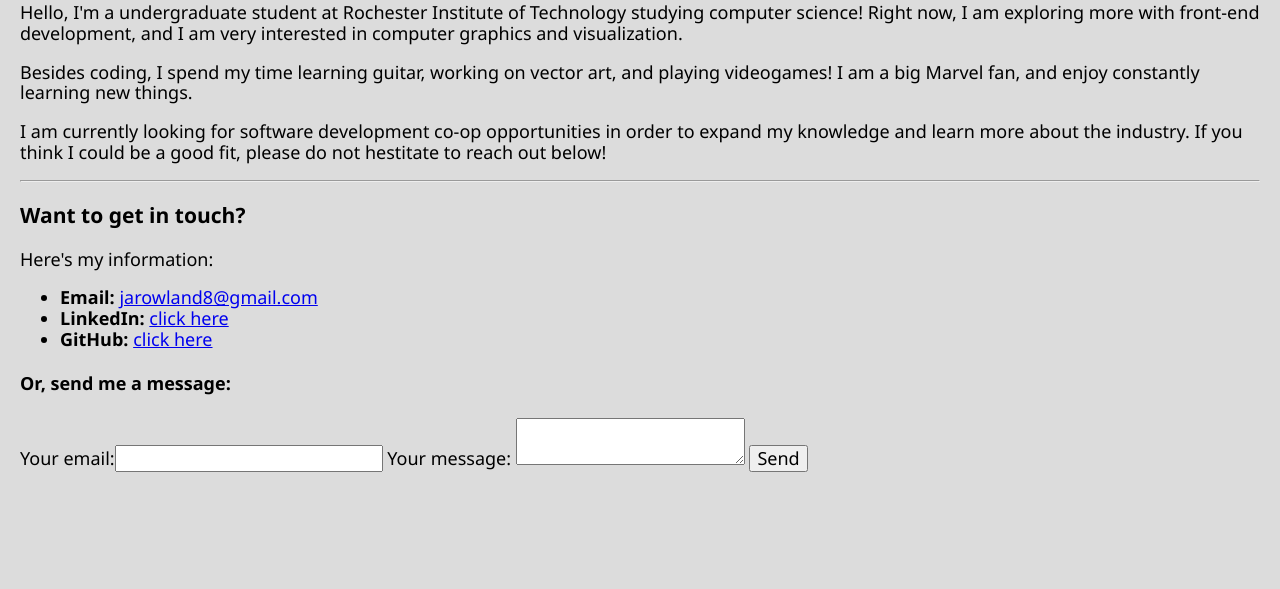
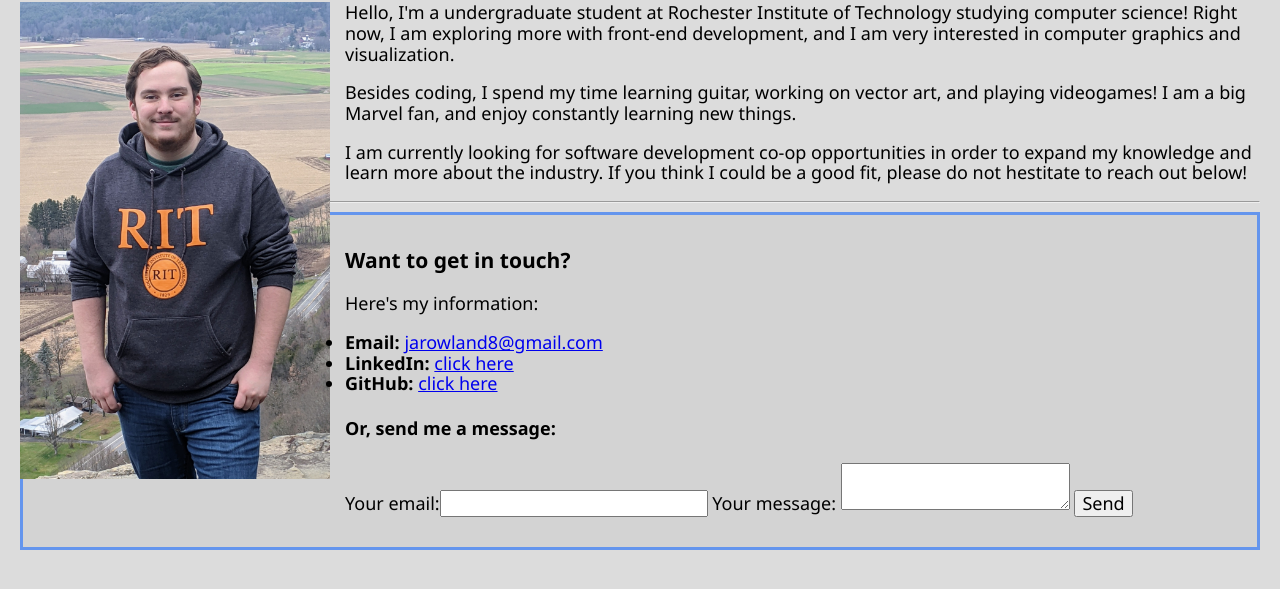
Before and after one commit to jar8282/personal-website, a plain HTML site: page index.html in a window 1280 px wide. Shown: the part 141-730 px from the top of the page. Drawn offline with Linux system fonts and the light colour scheme.

Commit message:
added hero image, main css update need to fix image css

```diff
--- a/css/main.css
+++ b/css/main.css
@@ -44,3 +44,20 @@ body {
 .about {
   font-size: large;
 }
+
+img.hero {
+  max-width: 25%;
+  max-height: 25%;
+  float: left;
+  padding-right: 15px;
+  padding-bottom: 25px;
+}
+
+.contact {
+  display: block;
+  background-color: lightgrey;
+  border: 3px;
+  border-style: solid;
+  border-color: #6495ED;
+  padding: 12px;
+}
--- a/index.html
+++ b/index.html
@@ -26,6 +26,7 @@
     <!--About-->
     <div class="about">
       <h1>Jarod Rowland</h1>
+      <img src="assets/tempHero.jpg" class="hero">
       <p>
         Hello, I'm a undergraduate student at Rochester Institute of Technology studying computer science! Right now, I am exploring more with front-end development, and I am very interested in computer graphics and visualization.
       </p>
```
Also changed, not shown: assets/tempHero.jpg (added).
